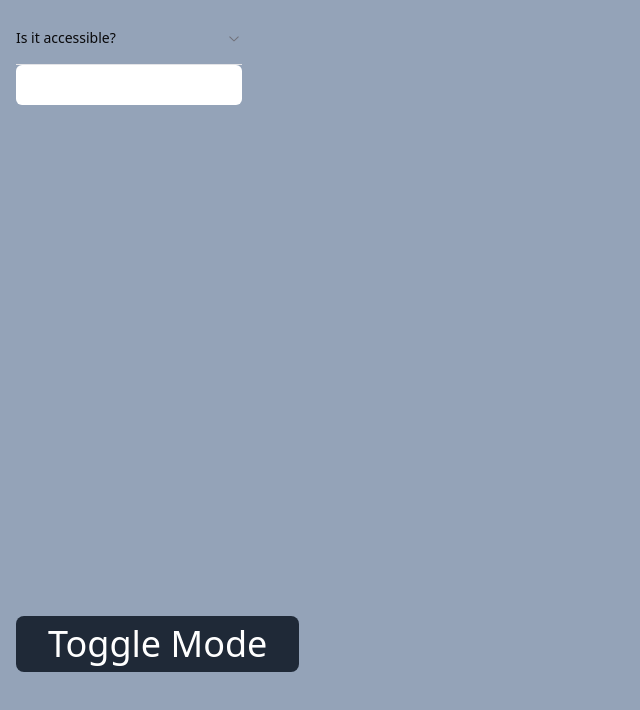
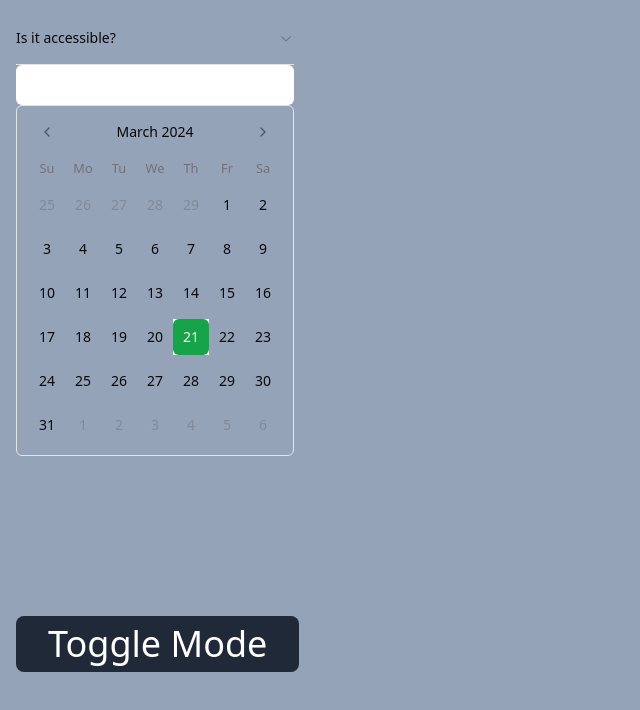
Before and after one commit to tal-rofe/kynesis-dashboard, a Next.js app in the folder apps/frontend/: page / in a window 1280 px wide. Shown: the top 710 px of the page, without its empty margins (0-640 px from the left). Built offline with nearby package versions, Linux system fonts and the light colour scheme.

Commit message:
refactor: 💡 add new ui componenets

```diff
--- a/apps/frontend/package.json
+++ b/apps/frontend/package.json
@@ -22,6 +22,7 @@
 		"@kynesis/api": "workspace:*",
 		"@radix-ui/react-accordion": "1.1.2",
 		"@radix-ui/react-icons": "1.3.0",
+		"@radix-ui/react-slot": "1.0.2",
 		"class-variance-authority": "0.7.0",
 		"clsx": "2.1.0",
 		"lucide-react": "0.358.0",
@@ -29,6 +30,7 @@
 		"next-themes": "0.3.0",
 		"nextjs-toploader": "1.6.6",
 		"react": "18.2.0",
+		"react-day-picker": "8.10.0",
 		"tailwind-merge": "2.2.2",
 		"tailwindcss-animate": "1.0.7",
 		"zustand": "4.4.7"
--- a/apps/frontend/src/app/(home)/page.tsx
+++ b/apps/frontend/src/app/(home)/page.tsx
@@ -4,9 +4,11 @@
 import { useTheme } from 'next-themes';
 import { UIAccordion, UIAccordionContent, UIAccordionItem, UIAccordionTrigger } from '@/ui/UIAccordion';
 import { UIInput } from '@/ui/UIInput';
+import { UICalendar } from '@/ui/UICalendar';
 
 const Dashboard = () => {
 	const { theme, setTheme } = useTheme();
+	const [date, setDate] = React.useState<Date | undefined>(new Date());
 
 	return (
 		<>
@@ -18,6 +20,8 @@
 					</UIAccordionItem>
 				</UIAccordion>
 				<UIInput />
+
+				<UICalendar mode="single" selected={date} className="rounded-md border" onSelect={setDate} />
 			</div>
 			<button
 				type="button"
--- /dev/null
+++ b/apps/frontend/src/components/ui/UIButton.tsx
@@ -0,0 +1,46 @@
+import * as React from 'react';
+import { Slot } from '@radix-ui/react-slot';
+import { cva, type VariantProps } from 'class-variance-authority';
+
+import { cn } from '@/lib/utils/component';
+
+type ButtonProps = React.ButtonHTMLAttributes<HTMLButtonElement> &
+	VariantProps<typeof buttonVariants> & {
+		readonly asChild?: boolean;
+	};
+
+const buttonVariants = cva(
+	'inline-flex items-center justify-center whitespace-nowrap rounded-md text-sm font-medium ring-offset-background transition-colors focus-visible:outline-none focus-visible:ring-2 focus-visible:ring-ring focus-visible:ring-offset-2 disabled:pointer-events-none disabled:opacity-50',
+	{
+		variants: {
+			variant: {
+				default: 'bg-primary text-primary-foreground hover:bg-primary/90',
+				destructive: 'bg-destructive text-destructive-foreground hover:bg-destructive/90',
+				outline: 'border border-input bg-background hover:bg-accent hover:text-accent-foreground',
+				secondary: 'bg-secondary text-secondary-foreground hover:bg-secondary/80',
+				ghost: 'hover:bg-accent hover:text-accent-foreground',
+				link: 'text-primary underline-offset-4 hover:underline',
+			},
+			size: {
+				default: 'h-10 px-4 py-2',
+				sm: 'h-9 rounded-md px-3',
+				lg: 'h-11 rounded-md px-8',
+				icon: 'h-10 w-10',
+			},
+		},
+		defaultVariants: {
+			variant: 'default',
+			size: 'default',
+		},
+	},
+);
+
+const UIButton = React.forwardRef<HTMLButtonElement, ButtonProps>(({ className, variant, size, asChild = false, ...props }, ref) => {
+	const Comp = asChild ? Slot : 'button';
+
+	return <Comp className={cn(buttonVariants({ variant, size, className }))} ref={ref} {...props} />;
+});
+
+UIButton.displayName = 'UIButton';
+
+export { UIButton, buttonVariants };
--- /dev/null
+++ b/apps/frontend/src/components/ui/UICalendar.tsx
@@ -0,0 +1,54 @@
+'use client';
+
+import * as React from 'react';
+import { ChevronLeft, ChevronRight } from 'lucide-react';
+import { DayPicker } from 'react-day-picker';
+
+import { cn } from '@/lib/utils/component';
+import { buttonVariants } from '@/ui/UIButton';
+
+export type CalendarProps = React.ComponentProps<typeof DayPicker>;
+
+const UICalendar = ({ className, classNames, showOutsideDays = true, ...props }: CalendarProps) => {
+	return (
+		<DayPicker
+			showOutsideDays={showOutsideDays}
+			className={cn('p-3', className)}
+			classNames={{
+				months: 'flex flex-col sm:flex-row space-y-4 sm:space-x-4 sm:space-y-0',
+				month: 'space-y-4',
+				caption: 'flex justify-center pt-1 relative items-center',
+				caption_label: 'text-sm font-medium',
+				nav: 'space-x-1 flex items-center',
+				nav_button: cn(buttonVariants({ variant: 'outline' }), 'h-7 w-7 bg-transparent p-0 opacity-50 hover:opacity-100'),
+				nav_button_previous: 'absolute left-1',
+				nav_button_next: 'absolute right-1',
+				table: 'w-full border-collapse space-y-1',
+				head_row: 'flex',
+				head_cell: 'text-muted-foreground rounded-md w-9 font-normal text-[0.8rem]',
+				row: 'flex w-full mt-2',
+				cell: 'h-9 w-9 text-center text-sm p-0 relative [&:has([aria-selected].day-range-end)]:rounded-r-md [&:has([aria-selected].day-outside)]:bg-accent/50 [&:has([aria-selected])]:bg-accent first:[&:has([aria-selected])]:rounded-l-md last:[&:has([aria-selected])]:rounded-r-md focus-within:relative focus-within:z-20',
+				day: cn(buttonVariants({ variant: 'ghost' }), 'h-9 w-9 p-0 font-normal aria-selected:opacity-100'),
+				day_range_end: 'day-range-end',
+				day_selected:
+					'bg-primary text-primary-foreground hover:bg-primary hover:text-primary-foreground focus:bg-primary focus:text-primary-foreground',
+				day_today: 'bg-accent text-accent-foreground',
+				day_outside:
+					'day-outside text-muted-foreground opacity-50 aria-selected:bg-accent/50 aria-selected:text-muted-foreground aria-selected:opacity-30',
+				day_disabled: 'text-muted-foreground opacity-50',
+				day_range_middle: 'aria-selected:bg-accent aria-selected:text-accent-foreground',
+				day_hidden: 'invisible',
+				...classNames,
+			}}
+			components={{
+				IconLeft: () => <ChevronLeft className="h-4 w-4" />,
+				IconRight: () => <ChevronRight className="h-4 w-4" />,
+			}}
+			{...props}
+		/>
+	);
+};
+
+UICalendar.displayName = 'UICalendar';
+
+export { UICalendar };
```
Also changed, not shown: 1 other file (tests, documents, lock files or other folders).
